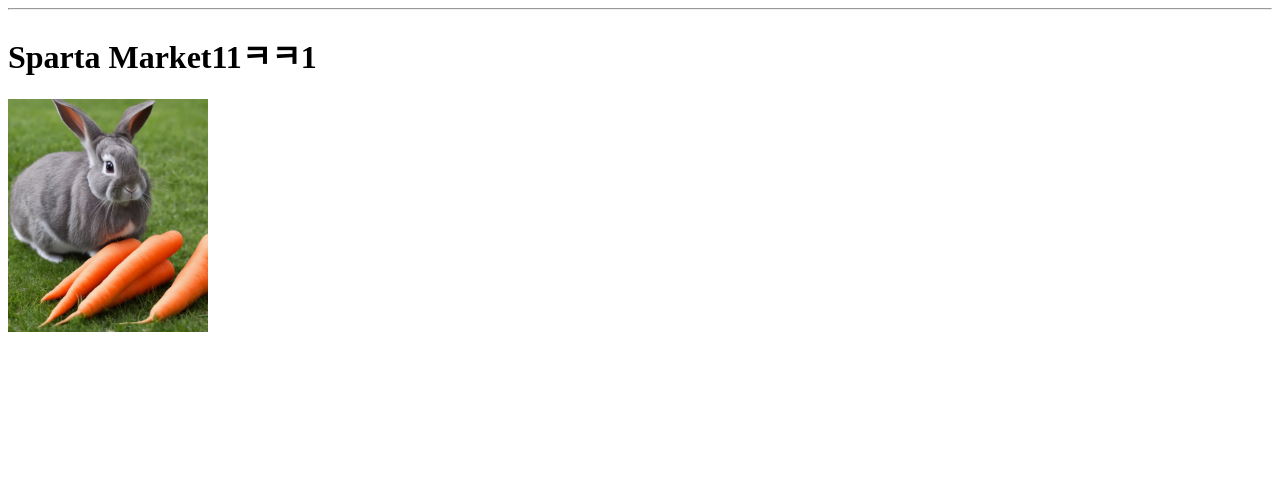
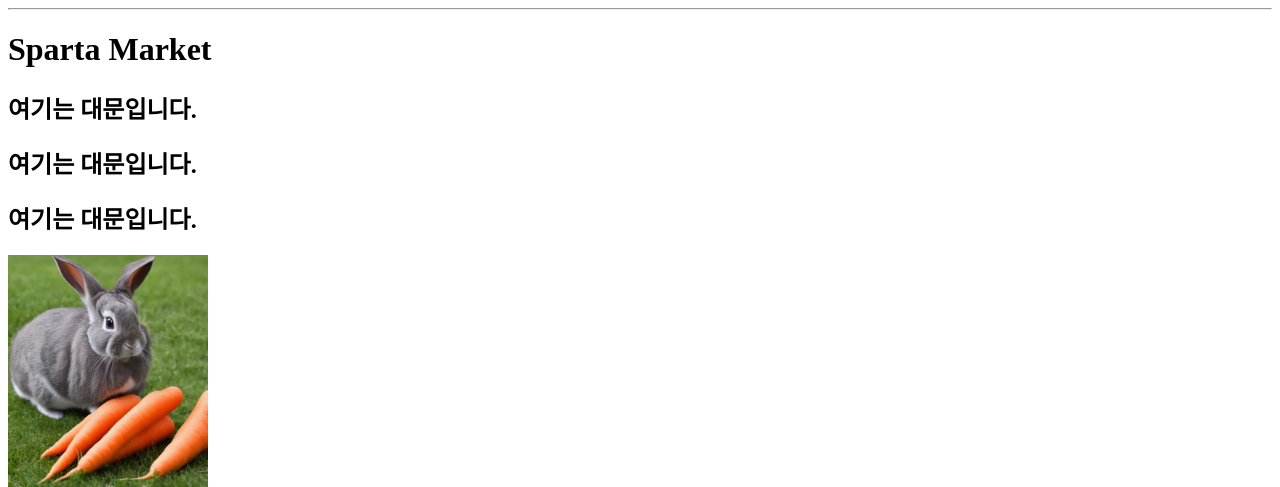
Before and after one commit to hjn5018/spartamarket, a Django app: page / in a window 1280 px wide. Shown: the part 33-520 px from the top of the page. Run offline with Django 4.2, Linux system fonts and the light colour scheme.

Commit message:
Update index.html

```diff
--- a/products/templates/products/index.html
+++ b/products/templates/products/index.html
@@ -3,7 +3,11 @@
 
 
 {% block content %}
-<h1>Sparta Market11ㅋㅋ1</h1>
+<h1>Sparta Market</h1>
+<h2>여기는 대문입니다.<h2>
+<h2>여기는 대문입니다.<h2>
+<h2>여기는 대문입니다.<h2>
+
 
 <img src="{% static 'products/ai-generated-7799072_1280.jpg' %}" alt=""><br>
 {% if user.is_authenticated %}
```
